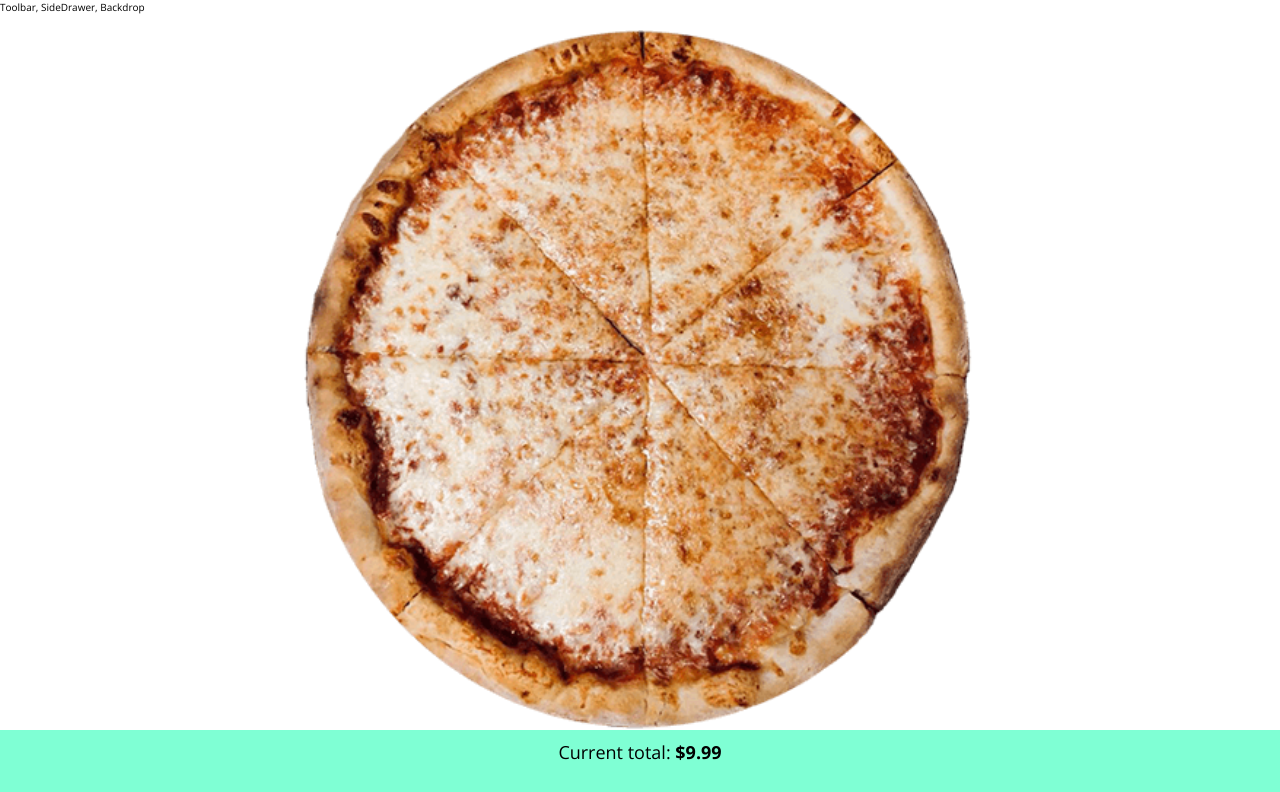
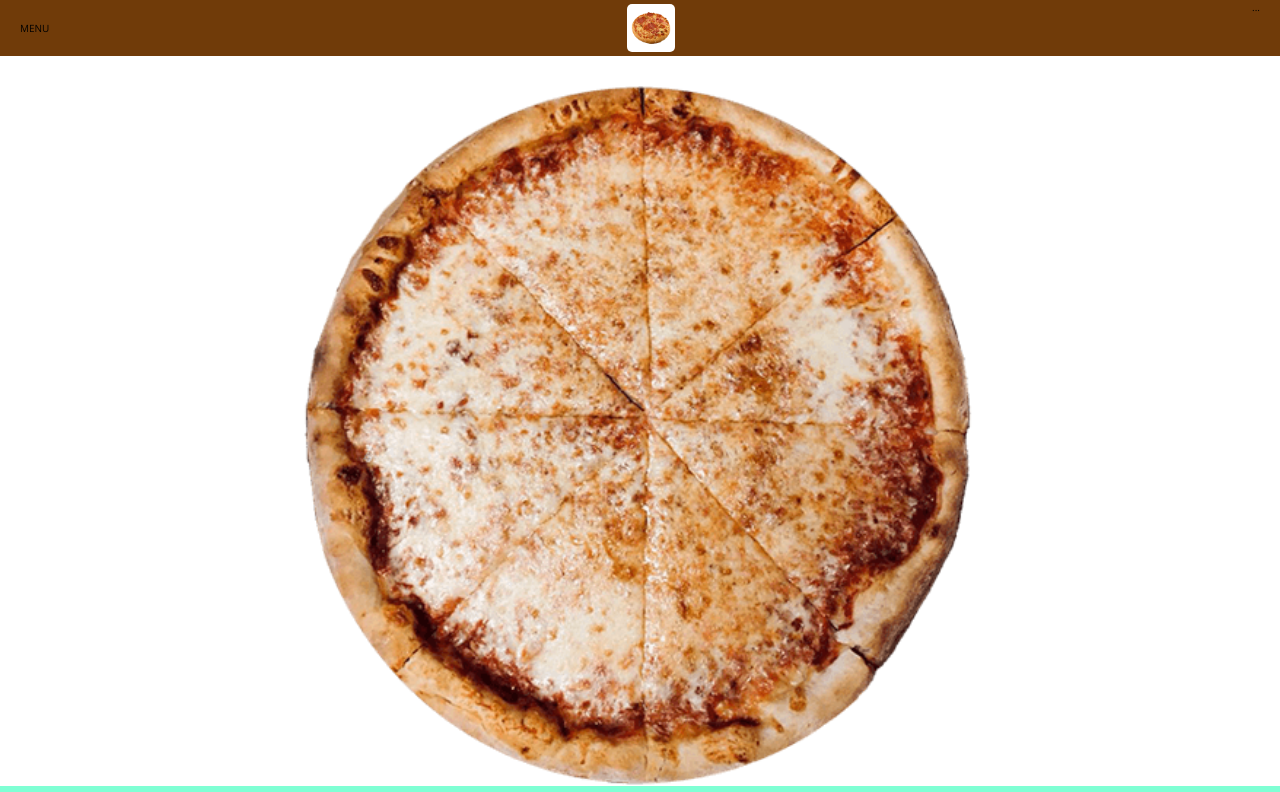
Before and after one commit to JaredAvila/SquareTable_Pizza, a React (Create React App) app: page / in a window 1280 px wide. Shown: the top 792 px of the page. Built offline with nearby package versions, Linux system fonts and the light colour scheme.

Commit message:
working on navigation

```diff
--- a/src/components/Layout/Layout.js
+++ b/src/components/Layout/Layout.js
@@ -2,10 +2,12 @@ import React from "react";
 import * as styles from "./Layout.module.css";
 
 import Aux from "../../hoc/AuxComponent";
+import Toolbar from "../Navigation/Toolbar/Toolbar"
 
 const Layout = props => {
   return (
     <Aux>
+      <Toolbar />
       <div>Toolbar, SideDrawer, Backdrop</div>
       <main className={styles.Content}>{props.children}</main>
     </Aux>
--- a/src/components/Layout/Layout.module.css
+++ b/src/components/Layout/Layout.module.css
@@ -1,3 +1,3 @@
 .Content {
-    margin-top: 1.6rem;
+    margin-top: 72px;
 }
--- /dev/null
+++ b/src/components/Logo/Logo.js
@@ -0,0 +1,12 @@
+import React from "react";
+
+import PizzaLogo from "../../assets/PizzBuilder/Logo.png";
+import * as styles from "./Logo.module.css";
+
+const Logo = props => (
+  <div className={styles.Logo}>
+    <img src={PizzaLogo} alt="SquareTable Pizza" />
+  </div>
+);
+
+export default Logo;
--- /dev/null
+++ b/src/components/Logo/Logo.module.css
@@ -0,0 +1,11 @@
+.Logo {
+    background-color: white;
+    padding: 2px;
+    height: 85%;
+    box-sizing: border-box;
+    border-radius: 5px;
+}
+
+.Logo img {
+    height: 100%;
+}
--- /dev/null
+++ b/src/components/Navigation/Toolbar/Toolbar.js
@@ -0,0 +1,17 @@
+import React from "react";
+
+import * as styles from "./Toolbar.module.css";
+
+import Logo from "../../Logo/Logo";
+
+const Toolbar = props => {
+  return (
+    <header className={styles.Toolbar}>
+      <div>MENU</div>
+      <Logo />
+      <nav>...</nav>
+    </header>
+  );
+};
+
+export default Toolbar;
--- /dev/null
+++ b/src/components/Navigation/Toolbar/Toolbar.module.css
@@ -0,0 +1,18 @@
+.Toolbar {
+    height: 56px;
+    width: 100%;
+    position: fixed;
+    top: 0;
+    left: 0;
+    background-color: #703B09;
+    display: flex;
+    justify-content: space-between;
+    align-items: center;
+    padding: 0 20px;
+    box-sizing: border-box;
+    z-index: 90;
+}
+
+.Toolbar nav {
+    height: 100%;
+}
--- a/src/components/Pizza/OrderSummary/OrderSummary.js
+++ b/src/components/Pizza/OrderSummary/OrderSummary.js
@@ -2,6 +2,7 @@ import React from "react";
 
 import * as styles from "./OrderSummary.module.css";
 import Aux from "../../../hoc/AuxComponent";
+import Button from "../../UI/Button/Button";
 
 const OrderSummary = props => {
   let markUp;
@@ -24,8 +25,14 @@ const OrderSummary = props => {
       {markUp}
       <ul className={styles.List}>{toppingSummary}</ul>
       <p className={styles.Checkout}>
-        Your total: ${props.price}. Continue to chekcout?
+        Your total is: <strong>${props.price}</strong>. Continue to chekcout?
       </p>
+      <Button buttonType="Danger" clicked={props.purchaseCancelled}>
+        CANCEL
+      </Button>
+      <Button buttonType="Success" clicked={props.purchaseContinued}>
+        CONTINUE
+      </Button>
     </Aux>
   );
 };
--- /dev/null
+++ b/src/components/UI/Button/Button.js
@@ -0,0 +1,16 @@
+import React from "react";
+
+import * as styles from "./Button.module.css";
+
+const Button = props => {
+  return (
+    <button
+      className={[styles.Button, styles[props.buttonType]].join(" ")}
+      onClick={props.clicked}
+    >
+      {props.children}
+    </button>
+  );
+};
+
+export default Button;
--- /dev/null
+++ b/src/components/UI/Button/Button.module.css
@@ -0,0 +1,24 @@
+.Button {
+    background-color: transparent;
+    border: none;
+    color: white;
+    outline: none;
+    cursor: pointer;
+    font: inherit;
+    padding: 10px;
+    margin: 10px;
+    font-weight: bold;
+}
+
+.Button:first-of-type {
+    margin-left: 0;
+    padding-left: 0;
+}
+
+.Success {
+    color: #5C9210;
+}
+
+.Danger {
+    color: #944317;
+}
--- a/src/containers/PizzaBuilder/PizzaBuilder.js
+++ b/src/containers/PizzaBuilder/PizzaBuilder.js
@@ -99,6 +99,11 @@ export default class PizzaBuilder extends Component {
     this.setState({ purchasing: false });
   };
 
+  purchaseContinueHandler = () => {
+    // this.setState({ purchasing: false });
+    alert("you continue");
+  };
+
   render() {
     const filteredObj = Object.keys(this.state.ingredients).reduce((p, c) => {
       if (this.state.ingredients[c]) p[c] = this.state.ingredients[c];
@@ -116,6 +121,8 @@ export default class PizzaBuilder extends Component {
             toppings={toppings}
             price={this.state.totalPrice}
             size={this.state.currentSize}
+            purchaseCancelled={this.purchaseCancelHandler}
+            purchaseContinued={this.purchaseContinueHandler}
           />
         </Modal>
         <Pizza ingredients={this.state.ingredients} />
```
Also changed, not shown: src/assets/PizzBuilder/Logo.png (added).
